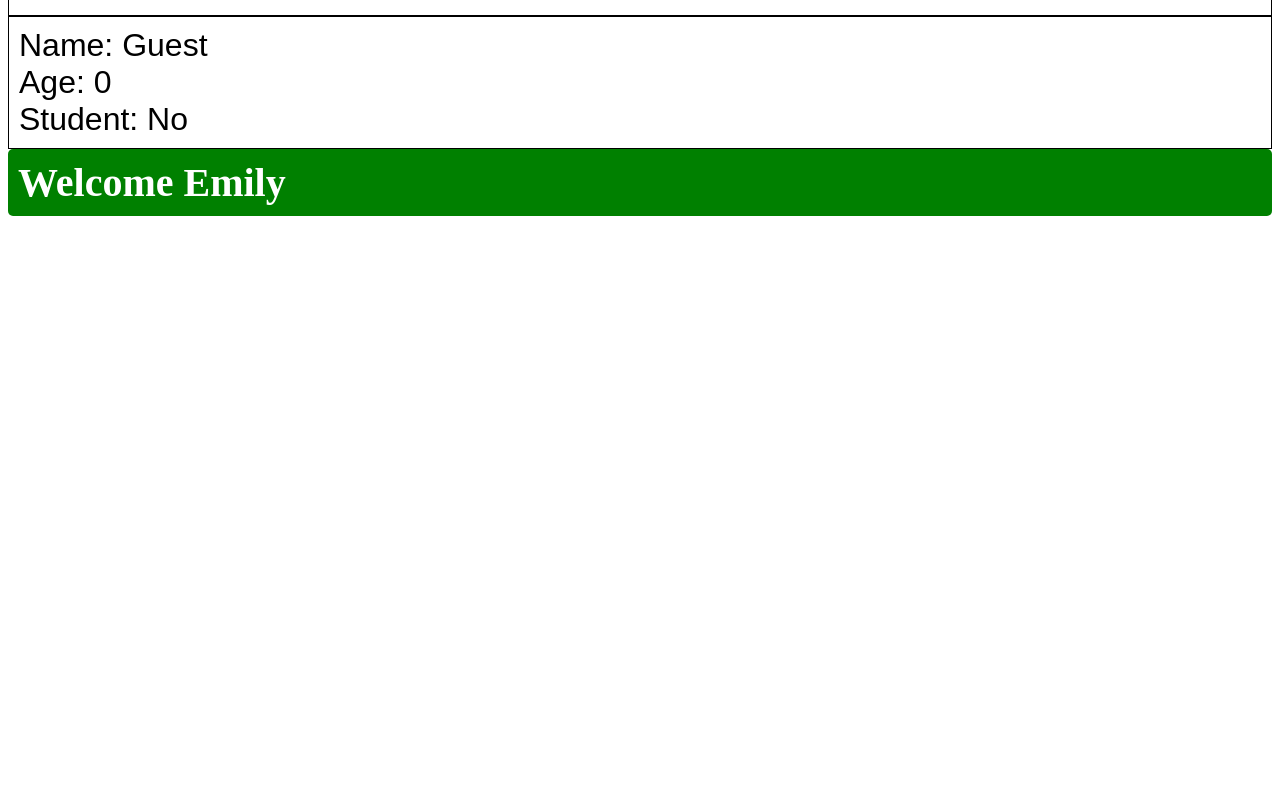
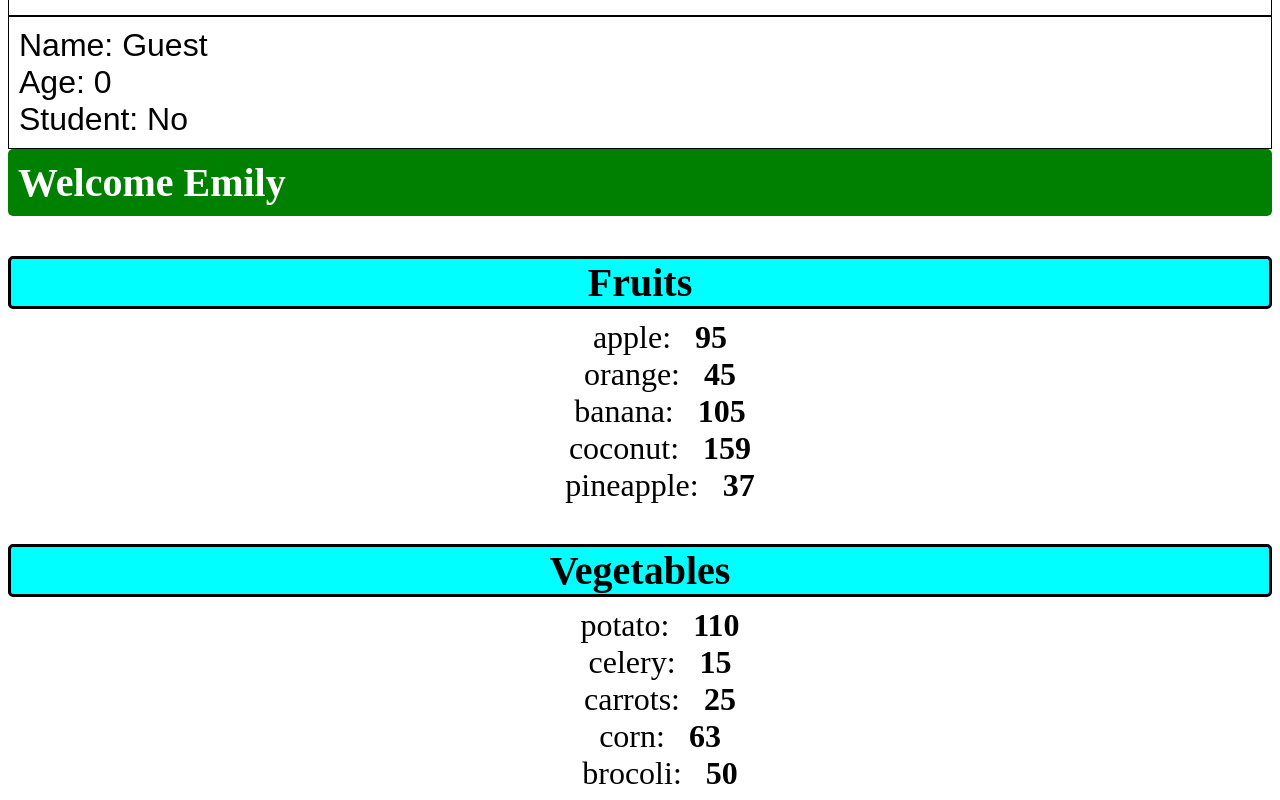
Before and after one commit to SayinK/react-js-learning, a React (Vite) app in the folder my-react-app/: page / in a window 1280 px wide. Shown: the part 1146-1946 px from the top of the page. Before the commit the page ends 1370 px from the top, so only its background shows below. Built offline with nearby package versions, Linux system fonts and the light colour scheme.

Commit message:
Rendering lists on React.js

```diff
--- a/my-react-app/src/App.jsx
+++ b/my-react-app/src/App.jsx
@@ -5,6 +5,7 @@ import Card from './Card.jsx'
 import Button from './button.jsx'
 import Student from './Student.jsx'
 import UserGreeting from './UserGreeting.jsx'
+import List from './List.jsx'
 
 //Props = read-only properties that are shared between components.
 //A parent component can send data to a child comp <Component key=value>
@@ -20,6 +21,18 @@ import UserGreeting from './UserGreeting.jsx'
 //(show, hide, or change components)
 
 function App() {
+  const fruits = [{id: 1, name: 'apple', calories: 95},
+    {id: 2, name: 'orange', calories: 45},
+    {id: 3, name: 'banana', calories: 105},
+    {id: 4, name: 'coconut', calories: 159},
+    {id: 5,name: 'pineapple', calories: 37}]
+
+    const vege = [{id: 6, name: 'potato', calories: 110},
+      {id: 7, name: 'celery', calories: 15},
+      {id: 8, name: 'carrots', calories: 25},
+      {id: 9, name: 'corn', calories: 63},
+      {id: 10,name: 'brocoli', calories: 50}]
+
   return(
     <>
       <Header></Header>
@@ -33,6 +46,8 @@ function App() {
       <Student name='Sandy' age={27} isStudent={true}></Student>
       <Student></Student>
       <UserGreeting isLoggedIn={true} userName="Emily"></UserGreeting>
+      {fruits.length>0 ?<List items = {fruits} category='Fruits'></List> : null}
+      {vege.length>0 ?<List items = {vege} category='Vegetables'></List> : null}
     </>
   );
 }
--- /dev/null
+++ b/my-react-app/src/List.jsx
@@ -0,0 +1,36 @@
+import PropTypes from 'prop-types'
+
+function List(props){
+    /*
+    const fruits = [{id: 1, name: 'apple', calories: 95},
+        {id: 2, name: 'orange', calories: 45},
+        {id: 3, name: 'banana', calories: 105},
+        {id: 4, name: 'coconut', calories: 159},
+        {id: 5,name: 'pineapple', calories: 37}]*/
+
+    //fruits.sort((a,b)=> a.name.localeCompare(b.name)); //will sort objects by name properties ALPHABETICAL
+    //fruits.sort((a,b)=> a.calories - b.calories); //sorts by numbers NUMERICAL
+
+    //const lowCalFruits = fruits.filter(fruit => fruit.calories<100); //gives you a new list with fruits less than 100 cal
+
+    const category = props.category;
+    const itemList = props.items;
+
+    const listItems = itemList.map(item =>  //.map creates a new array; the thing inside the () is called a parameter
+        <li key={item.id}>{item.name}: &nbsp; <b>{item.calories}</b></li> //fruit is one individual items from the list fruits; react wants a unique key for each item
+    );
+
+    return(<><h3 className="list-category">{category}</h3><ol className="list-items">{listItems}</ol></>); //<ul></ul> is unordered and <ol></ol> is ordered list
+}
+
+List.defaultProps = {
+    category: 'Category',
+    items: []
+}
+
+List.propTypes = {
+    category: PropTypes.string,
+    items: PropTypes.arrayOf(PropTypes.shape({id:PropTypes.number, name:PropTypes.string, calories:PropTypes.number}))
+}
+
+export default List
--- a/my-react-app/src/UserGreeting.jsx
+++ b/my-react-app/src/UserGreeting.jsx
@@ -1,6 +1,6 @@
 import PropTypes from 'prop-types'
 
-function UserGreeting(props){
+function UserGreeting(props){ //if we want to use properties, make sure to have props has a perimeter
     const welcomeMessage = <h2 className="welcome-message">Welcome {props.userName}</h2>;
     const loginPrompt = <h2 className="login-prompt">Please log in to continue</h2>;
 
--- a/my-react-app/src/index.css
+++ b/my-react-app/src/index.css
@@ -64,3 +64,27 @@
   border-radius:5px;
   margin:0;
 }
+
+.list-category{
+  font-size: 2.5em;
+  font-weight:bold;
+  color: black;
+  margin-bottom: 10px;
+  text-align: center;
+  border: 3px solid;
+  border-radius: 5px;
+  background-color:aqua;
+}
+
+.list-items{
+  font-size: 2em;
+  list-style: none;
+  color: black;
+  text-align: center;
+  margin:0;
+}
+
+.list-items:hover{
+  color: hsl(0,0%,45%);
+  cursor:pointer;
+}
```
